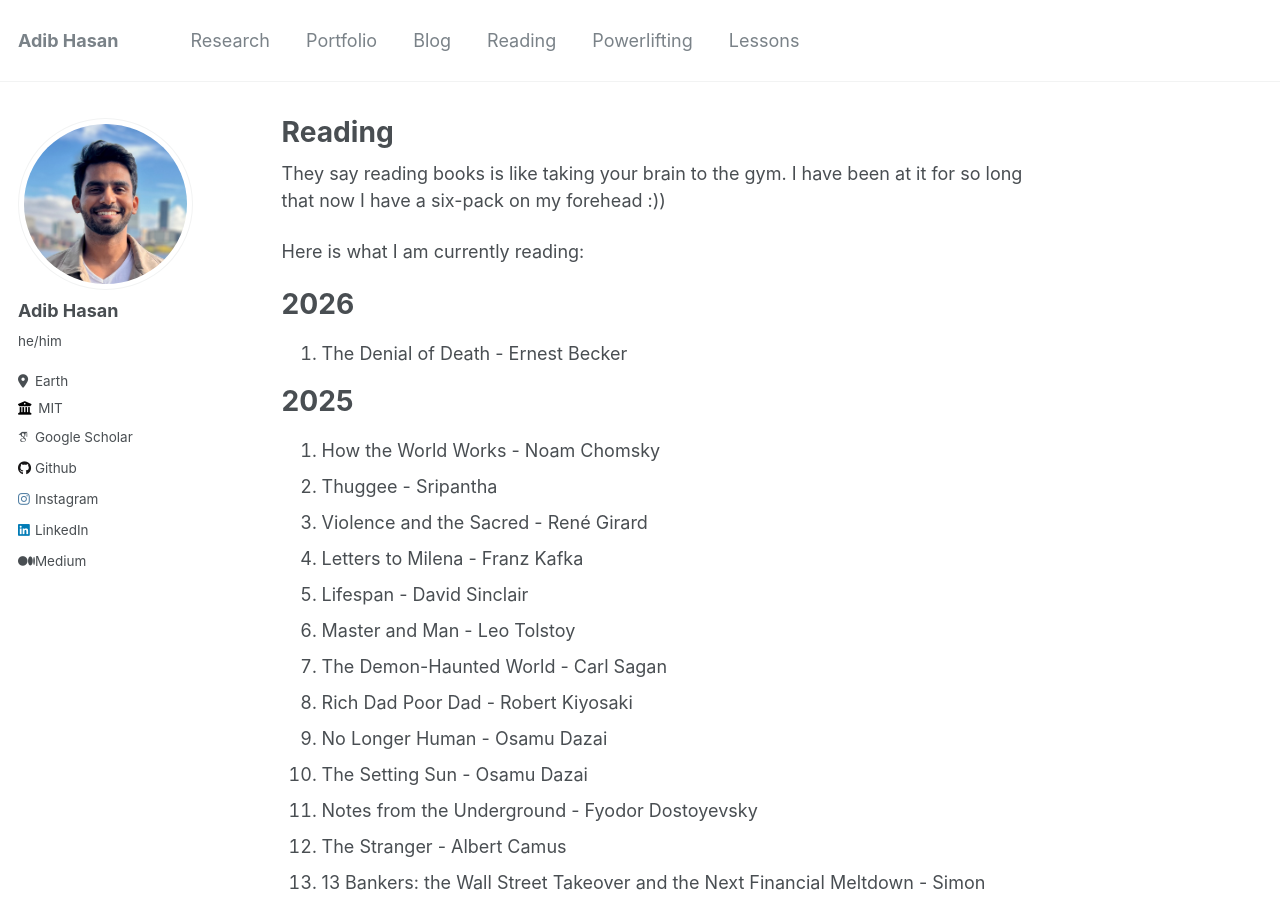
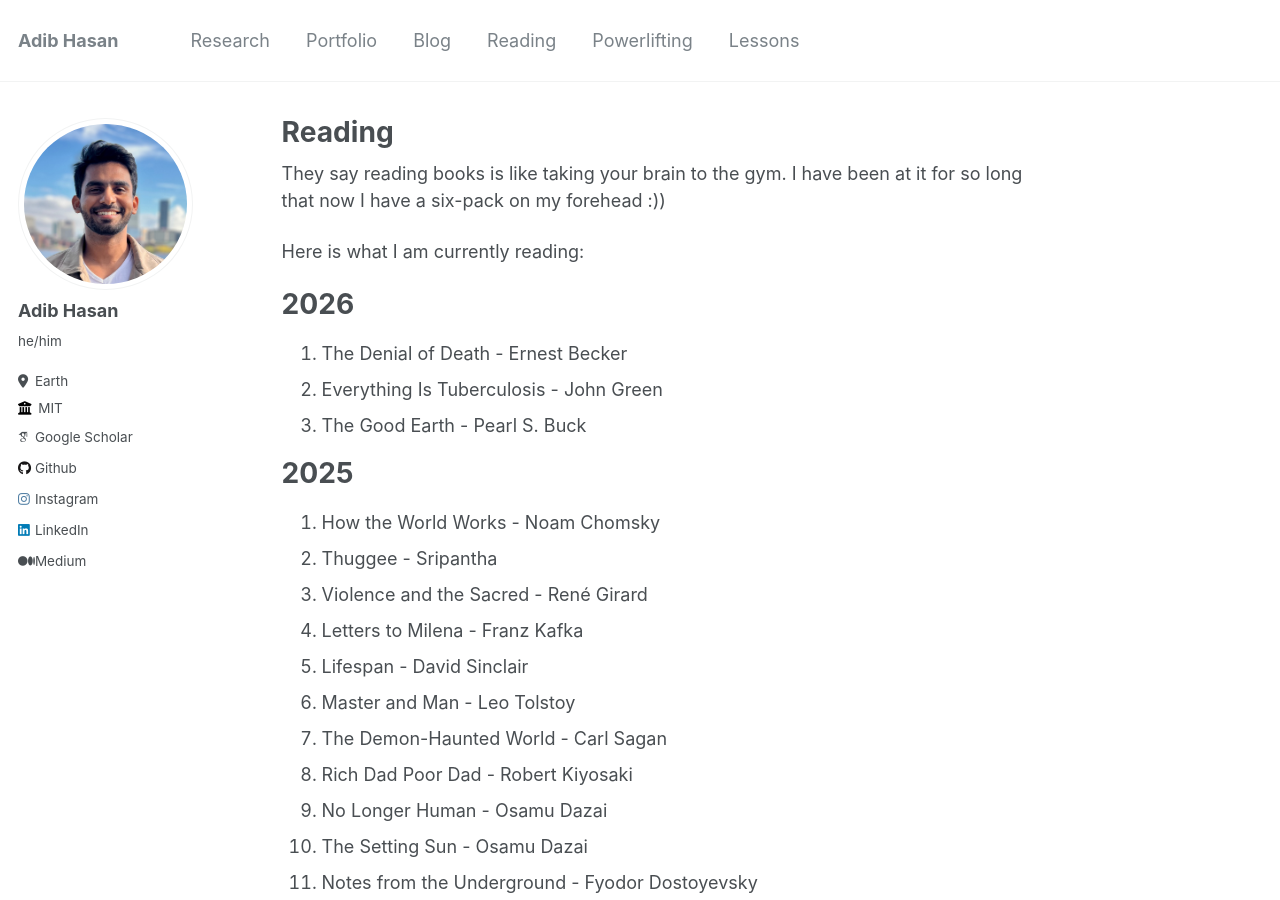
Before and after one commit to Neehan/neehan.github.io, a Jekyll site: the page built from _pages/reading.md, in a window 1280 px wide and 900 px high. Built offline with Jekyll 4.4.1, drawn with Linux system fonts in a browser that asks for light colours; some web fonts are replaced.

Commit message:
Add new reading titles for 2026

```diff
--- a/_pages/reading.md
+++ b/_pages/reading.md
@@ -9,6 +9,8 @@ Here is what I am currently reading:
 
 # 2026
 1. The Denial of Death - Ernest Becker
+2. Everything Is Tuberculosis - John Green
+3. The Good Earth - Pearl S. Buck
 
 # 2025
 1. How the World Works - Noam Chomsky
```
